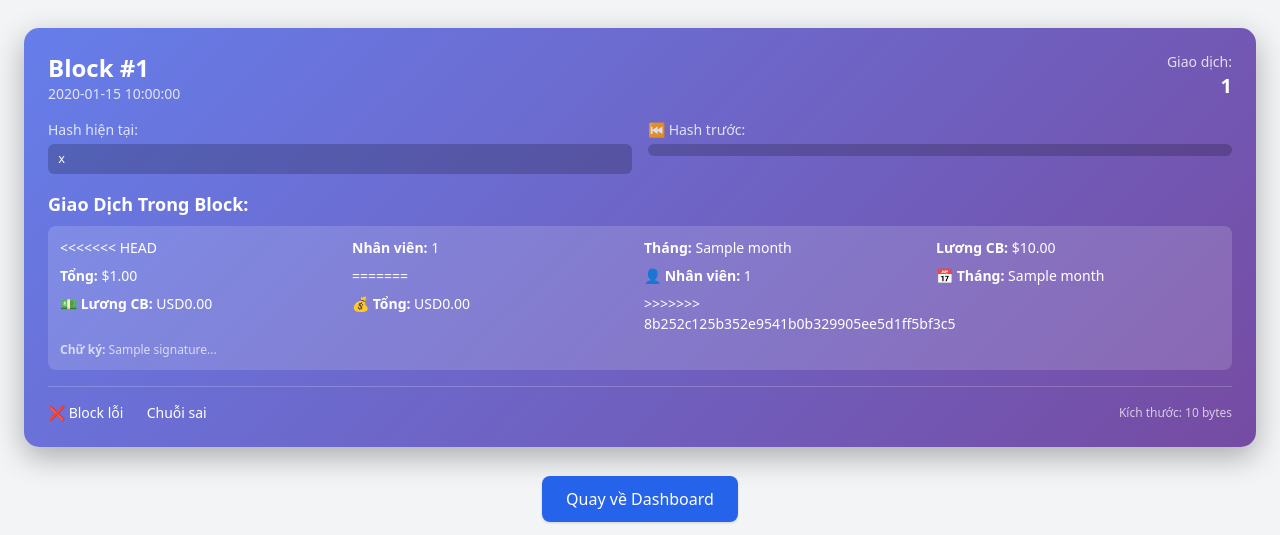
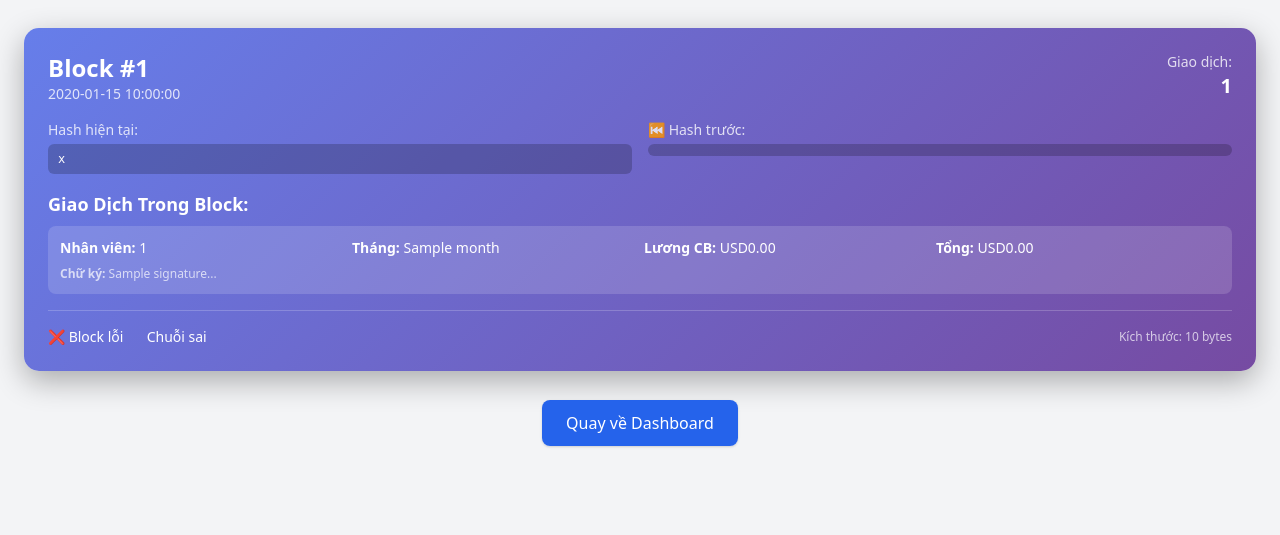
Before and after one commit to BadBoy-Cool/Blockchain, a Flask app: template templates/chitietblockchain.html in a window 1280 px wide. Shown: the part 410-945 px from the top of the page. After the commit the page ends 857 px from the top, so only its background shows below. Run offline with Flask 3, Linux system fonts and the light colour scheme; the template is opened without the code that fills it: most values are stand-ins (such as "Sample title", 1, 10 or a date in 2020).

Commit message:
update bao

```diff
--- a/templates/chitietblockchain.html
+++ b/templates/chitietblockchain.html
@@ -136,17 +136,10 @@
                         </div>
                     {% else %}
                         <div class="grid grid-cols-1 md:grid-cols-2 lg:grid-cols-4 gap-2 text-sm">
-<<<<<<< HEAD
                             <div><strong> Nhân viên:</strong> {{ tx.employee_id }}</div>
                             <div><strong> Tháng:</strong> {{ tx.month }}</div>
-                            <div><strong> Lương CB:</strong> ${{ "%.2f"|format(tx.base_salary) }}</div>
-                            <div><strong> Tổng:</strong> ${{ "%.2f"|format(tx.total_salary) }}</div>
-=======
-                            <div><strong>👤 Nhân viên:</strong> {{ tx.employee_id }}</div>
-                            <div><strong>📅 Tháng:</strong> {{ tx.month }}</div>
-                            <div><strong>💵 Lương CB:</strong> {{ currency_symbol }}{{ "%.2f"|format(convert_currency(tx.base_salary)) }}</div>
-                            <div><strong>💰 Tổng:</strong> {{ currency_symbol }}{{ "%.2f"|format(convert_currency(tx.total_salary)) }}</div>
->>>>>>> 8b252c125b352e9541b0b329905ee5d1ff5bf3c5
+                            <div><strong> Lương CB:</strong> {{ currency_symbol }}{{ "%.2f"|format(convert_currency(tx.total_salary)) }}</div>
+                            <div><strong> Tổng:</strong> {{ currency_symbol }}{{ "%.2f"|format(convert_currency(tx.total_salary)) }}</div>
                         </div>
 
                         {% if tx.signature %}
```
Also changed, not shown: user_admin_keys.json (+1 -1 lines), user_bao_keys.json (+1 -1 lines), user_duyen_keys.json (+1 -1 lines), user_linh_keys.json (+1 -1 lines), user_son_keys.json (+1 -1 lines), payroll.db.
